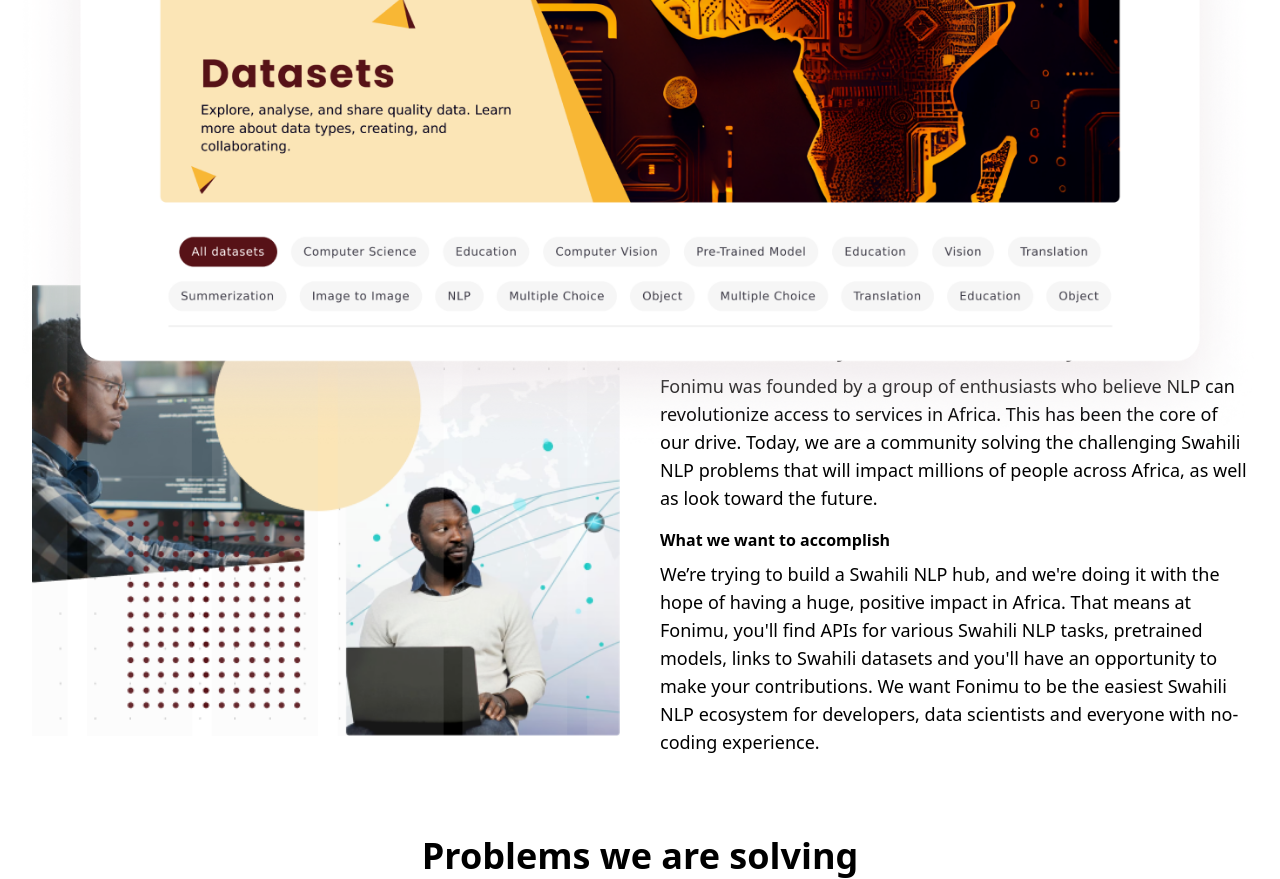
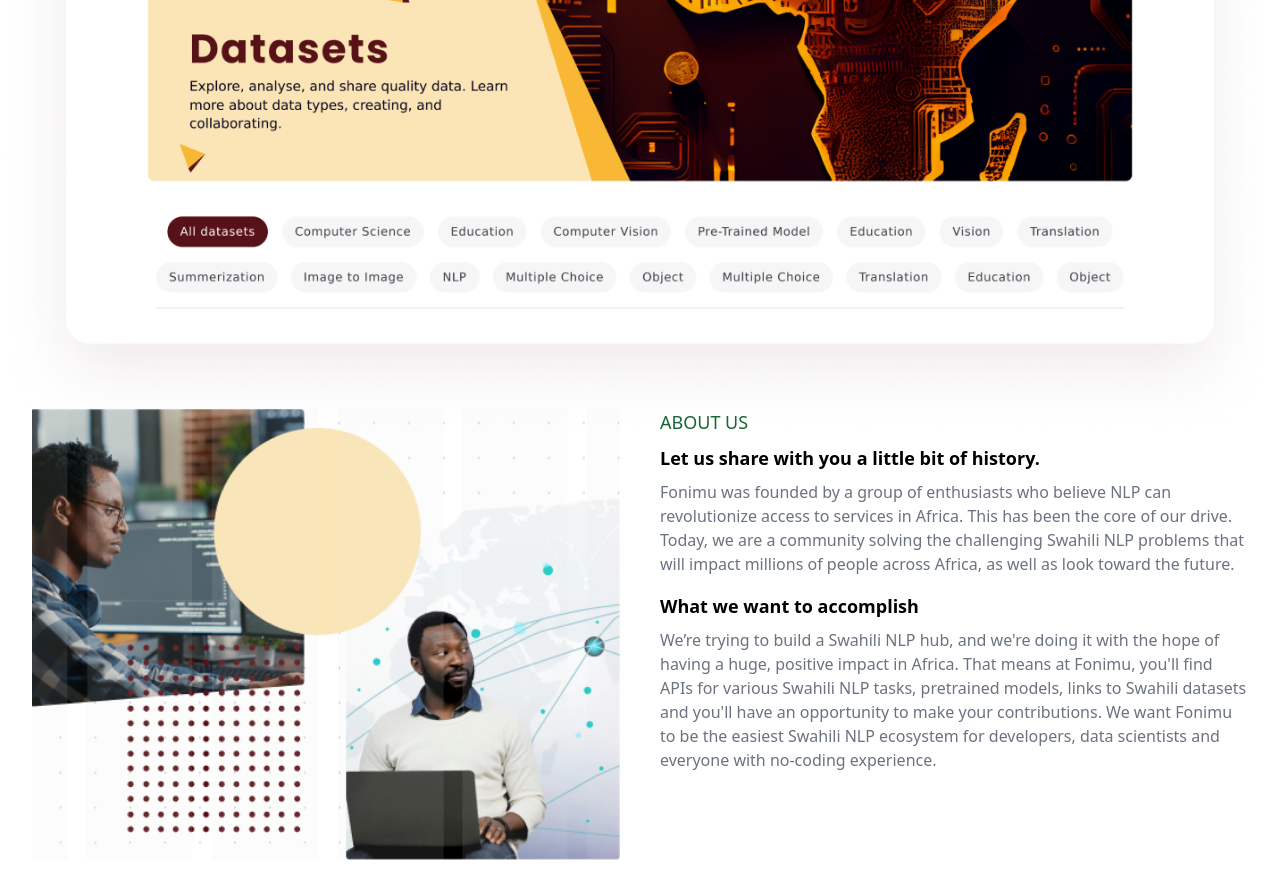
Before and after one commit to Sumally007/Fonimu007, a website: page src/index.html in a window 1280 px wide. Shown: the part 600-1479 px from the top of the page. Drawn offline with Linux system fonts and the light colour scheme.

Commit message:
responsive for section one is done

```diff
--- a/src/index.html
+++ b/src/index.html
@@ -11,7 +11,7 @@
       <!--content wraper-->
       <!--header start-->
       <header
-        class="text-white bg-fixed md:h-headerh sm:h-max sm:pb-20"
+        class="text-white bg-cover md:h-headerh sm:h-headerh sm:pb-20 rounded-b-lg"
         style="background-image: url(/src/img/Path.png)"
       >
         <!--nav start-->
@@ -82,7 +82,7 @@
         </div>
         <div class="relative hidden md:block">
           <img
-            class="absolute mt-4 w-full object-cover p-4"
+            class="absolute w-full object-cover"
             src="/src/img/screen1 1.png"
             alt=""
           />
@@ -90,29 +90,29 @@
       </header>
       <!--header end-->
 
-      <main class="lg:pt-72 md:pt-60 sm:pt-20">
+      <main class="lg:pt-36 md:pt-0 sm:pt-14">
         <!--section one start-->
-        <section class="mx-8">
-          <div class="md:grid md:grid-cols-2 md:gap-10 sm:grid-cols-1">
-            <div class="self-center">
+        <section class="mx-8 md:pt-72">
+          <div class="grid md:grid-cols-2 gap-10 sm:grid-cols-1 sm:gap-10">
+            <div class="">
               <img class="w-full" src="/src/img/Capture1.PNG" alt="" />
             </div>
-            <div class="sm:mt-10">
-              <h2 class="text-base uppercase text-green-800 mb-2">About us</h2>
-              <h3 class="text-xl font-bold mb-2">
+            <div class="">
+              <h2 class="text-lg uppercase text-green-800 mb-2">About us</h2>
+              <h3 class="text-lg font-semibold mb-2">
                 Let us share with you a little bit of history.
               </h3>
-              <p class="text-lg mb-4">
+              <p class="text-base mb-4 text-gray-500">
                 Fonimu was founded by a group of enthusiasts who believe NLP can
                 revolutionize access to services in Africa. This has been the
                 core of our drive. Today, we are a community solving the
                 challenging Swahili NLP problems that will impact millions of
                 people across Africa, as well as look toward the future.
               </p>
-              <h3 class="text-base font-bold mb-2">
+              <h3 class="text-lg font-semibold mb-2">
                 What we want to accomplish
               </h3>
-              <p class="text-lg">
+              <p class="text-base text-gray-500">
                 We’re trying to build a Swahili NLP hub, and we're doing it with
                 the hope of having a huge, positive impact in Africa. That means
                 at Fonimu, you'll find APIs for various Swahili NLP tasks,
@@ -126,7 +126,7 @@
         </section>
         <!--section one end-->
         <!--section two start-->
-        <section class="mx-8 py-20">
+        <section class="mx-8 py-32">
           <div class="text-center">
             <h1 class="text-4xl font-bold mb-4">Problems we are solving</h1>
             <p class="mb-6">
```
Also changed, not shown: src/output.css.
